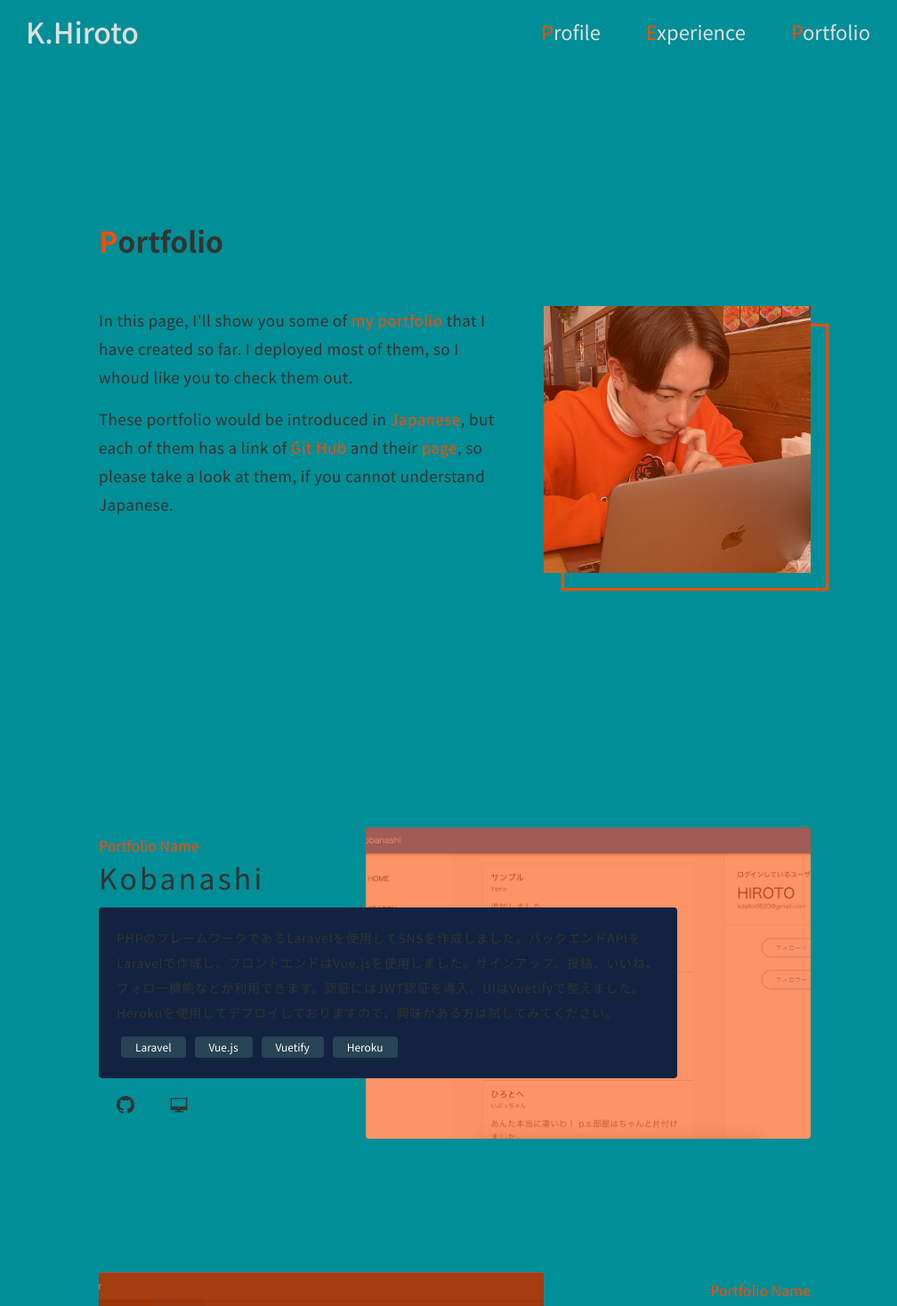
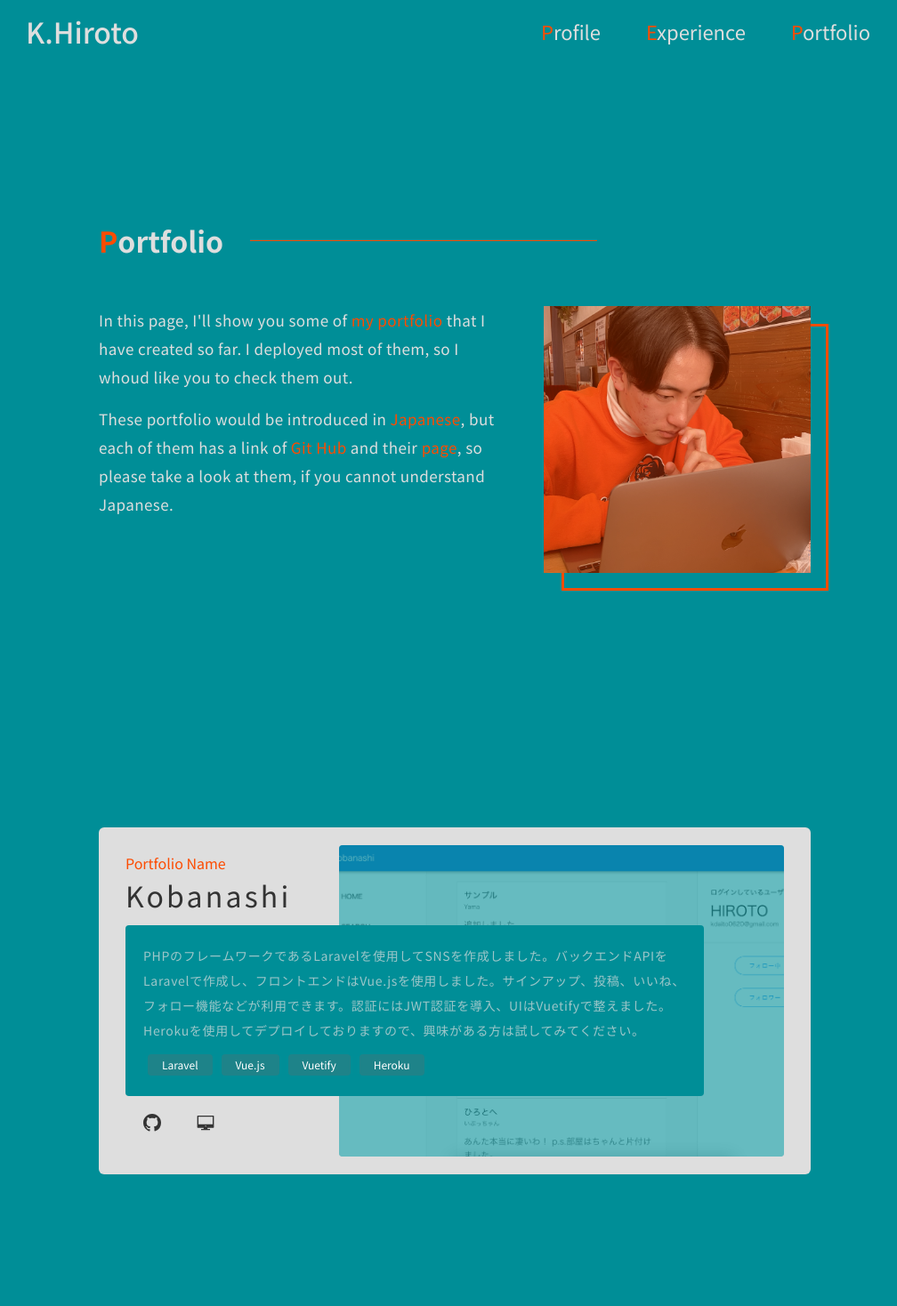
Before and after one commit to Kdaito/my-page, a Next.js app: page /products in a window 1280 px wide. Shown: the top 1468 px of the page at 89% size, without its empty margins (129-1137 px from the left). Built offline with nearby package versions, Linux system fonts and the light colour scheme.

Commit message:
productページを修正

```diff
--- a/pages/products.tsx
+++ b/pages/products.tsx
@@ -41,9 +41,10 @@ const ExperienceCard: React.VFC<ExperienceCardProps> = ({
   );
 
   return (
-    <div data-aos="fade-up" className="relative">
+    <div data-aos="fade-up" className="md:px-[30px] md:py-[20px] bg-white rounded-md">
+      <div className="relative">
         <div
-        className={`relative bg-[#000] lg:bg-point-main overflow-hidden rounded h-[550px] lg:w-[500px] lg:h-[350px] ${styleObj.imagePosition}`}
+          className={`relative bg-white lg:bg-main overflow-hidden rounded h-[550px] lg:w-[500px] lg:h-[350px] ${styleObj.imagePosition}`}
         >
           <Image
             src={imageSrc}
@@ -62,8 +63,8 @@ const ExperienceCard: React.VFC<ExperienceCardProps> = ({
             <p className="text-point-main">Portfolio Name</p>
             <p className="text-[32px] tracking-widest">{title}</p>
           </div>
-        <div className="lg:bg-[#112340] lg:w-[650px] p-[20px] md:p-[40px] lg:p-[20px] rounded">
-          <p className="text-text/[0.7] text-[14px] leading-7 tracking-wider">
+          <div className="lg:bg-main lg:w-[650px] p-[20px] md:p-[40px] lg:p-[20px] rounded">
+            <p className="text-white/[0.7] text-[14px] leading-7 tracking-wider">
               {discription}
             </p>
             <div className="flex items-center justify-start flex-wrap pt-[10px]">
@@ -86,6 +87,7 @@ const ExperienceCard: React.VFC<ExperienceCardProps> = ({
           </div>
         </div>
       </div>
+    </div>
   );
 };
 
@@ -93,13 +95,19 @@ const Experience: React.VFC = () => {
   return (
     <>
       <Head title="products" />
-      <div className="h-[100vh] pt-[180px] sm:pt-[90px] flex items-center justify-center w-[100%] md:w-[600px] lg:w-[800px] px-[30px] md:px-0 mx-auto">
+      <div className="text-white h-[100vh] pt-[180px] sm:pt-[90px] flex items-center justify-center w-[100%] md:w-[600px] lg:w-[800px] px-[30px] md:px-0 mx-auto">
         <div>
-          <h2 data-aos="fade-up" className="w-[100%] lg:w-[70%] text-[20px] lg:text-[32px] font-bold mb-[40px] lg:mb-[50px] flex items-center after:h-[1px] after:grow after:bg-text/[0.3] after:ml-[15px] lg:after:ml-[30px]">
+          <h2
+            data-aos="fade-up"
+            className="w-[100%] lg:w-[70%] text-[20px] lg:text-[32px] font-bold mb-[40px] lg:mb-[50px] flex items-center after:h-[1px] after:grow after:bg-point-main after:ml-[15px] lg:after:ml-[30px]"
+          >
             <span className="text-point-main">P</span>ortfolio
           </h2>
           <div className="w-full flex flex-col-reverse md:flex-col lg:flex-row lg:gap-[40px]">
-            <div data-aos="fade-up" className="flex-1 tracking-wide leading-8 text-[17px] text-text/[0.8] pt-[60px] md:pt-0">
+            <div
+              data-aos="fade-up"
+              className="flex-1 tracking-wide leading-8 text-[17px] text-text/[0.8] pt-[60px] md:pt-0"
+            >
               <p>
                 In this page, I&apos;ll show you some of{" "}
                 <span className="text-point-main">my portfolio</span> that I
@@ -115,7 +123,11 @@ const Experience: React.VFC = () => {
                 look at them, if you cannot understand Japanese.
               </p>
             </div>
-            <div data-aos="fade-up" data-aos-delay="500" className="h-[250px] w-[250px] md:h-[300px] md:mt-[40px] lg:mt-0 md:w-[300px] ml-[35px] md:mx-auto lg:ml-0 bg-point-main relative after:w-[250px] md:after:w-[300px] after:h-[250px] md:after:h-[300px] after:absolute after:top-[20px] after:border-[3px] after:border-point-main after:left-[20px] after:z-[-1]">
+            <div
+              data-aos="fade-up"
+              data-aos-delay="500"
+              className="h-[250px] w-[250px] md:h-[300px] md:mt-[40px] lg:mt-0 md:w-[300px] ml-[35px] md:mx-auto lg:ml-0 bg-point-main relative after:w-[250px] md:after:w-[300px] after:h-[250px] md:after:h-[300px] after:absolute after:top-[20px] after:border-[3px] after:border-point-main after:left-[20px] after:z-[-1]"
+            >
               <Image
                 src="/develop.png"
                 alt="profile icon"
```
Lines whose indentation alone changed are shown as unchanged.
